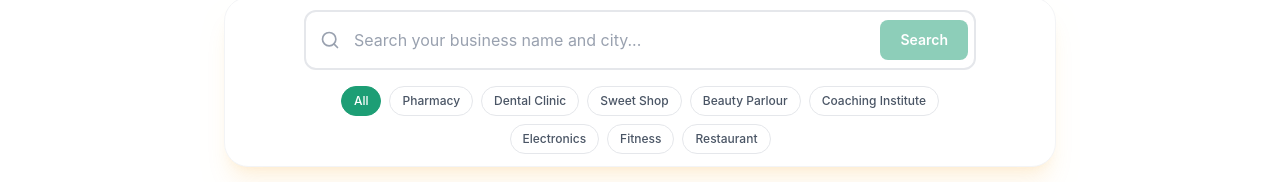
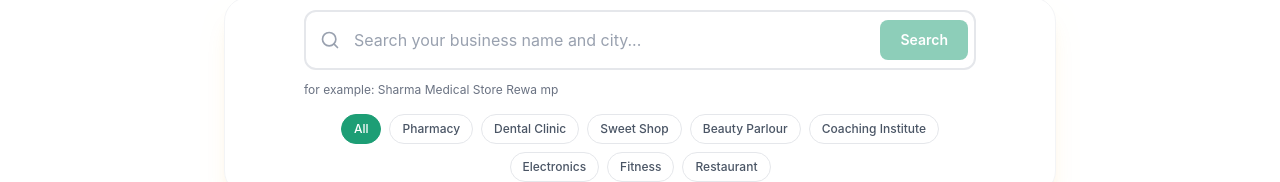
Before and after one commit to pushpendraCodes/reviewQR_website_nextjs, a Next.js app: page / in a window 1280 px wide. Shown: the part 192-374 px from the top of the page. Built offline with nearby package versions, Linux system fonts and the light colour scheme; no server answers.

Commit message:
feat: add BusinessSearchBar component with query input and category filter selection

```diff
--- a/components/BusinessSearchBar.tsx
+++ b/components/BusinessSearchBar.tsx
@@ -52,6 +52,13 @@ const BusinessSearchBar = ({
         </button>
       </div>
 
+
+      <div className="flex items-center justify-between">
+        <span className="text-xs text-gray-500 mt-3">for example: Sharma Medical Store Rewa mp</span>
+        <span className="text-xs text-gray-500 mt-3"></span>
+      </div>
+
+
       <div className="flex flex-wrap gap-2 mt-4 justify-center">
         {BUSINESS_CATEGORIES.map((category) => (
           <button
```
